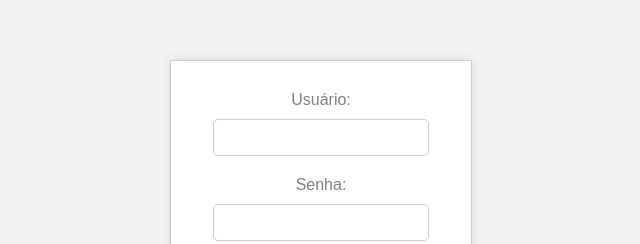
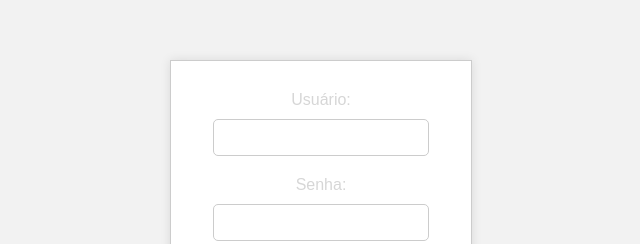
Before and after one commit to J4oG/Trabalho04.github.io, a plain HTML site: page login.html in a window 1280 px wide. Shown: the part 211-455 px from the top of the page, 319-959 px from the left. Drawn offline with Linux system fonts and the light colour scheme.

Commit message:
Update styles3.css

```diff
--- a/styles3.css
+++ b/styles3.css
@@ -27,7 +27,7 @@ form {
 
 
 label {
-    color: ccc;
+    color: #cccc;
     margin: 10px 100px;
 }
 
```
